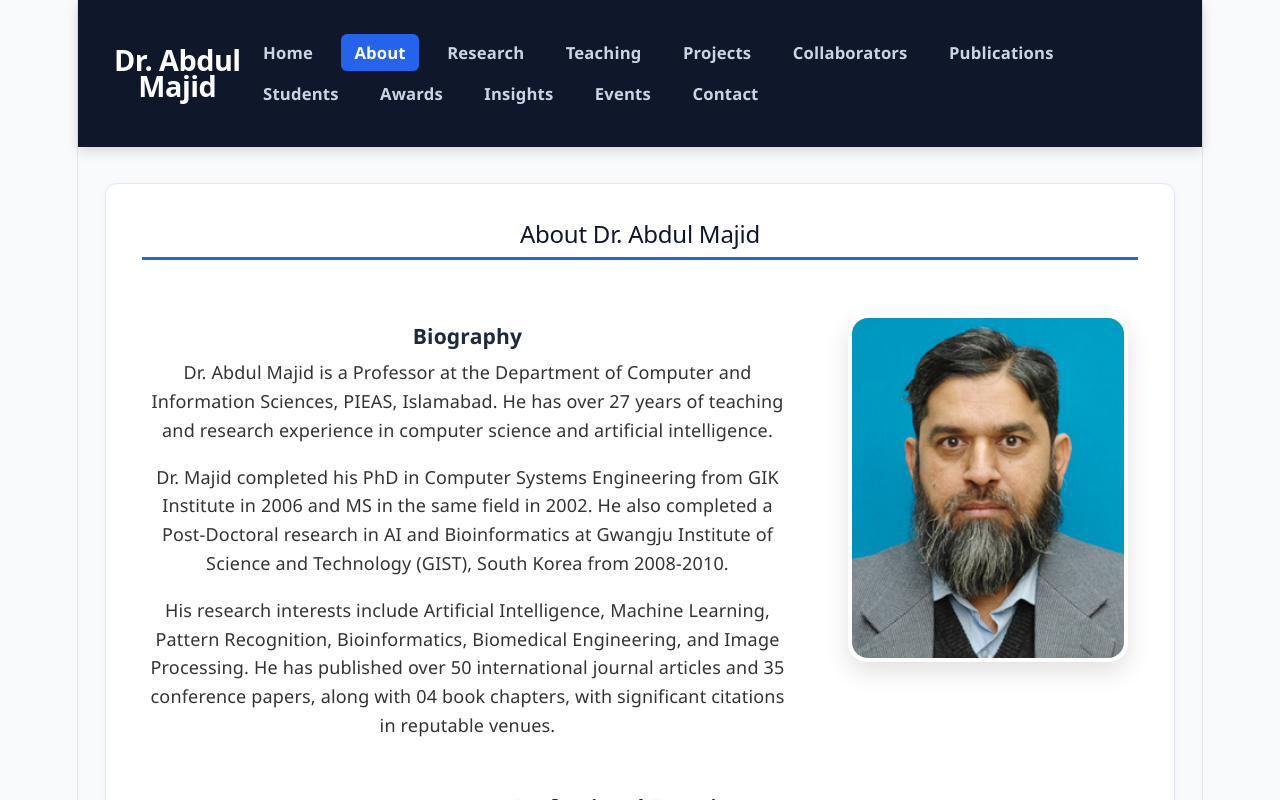
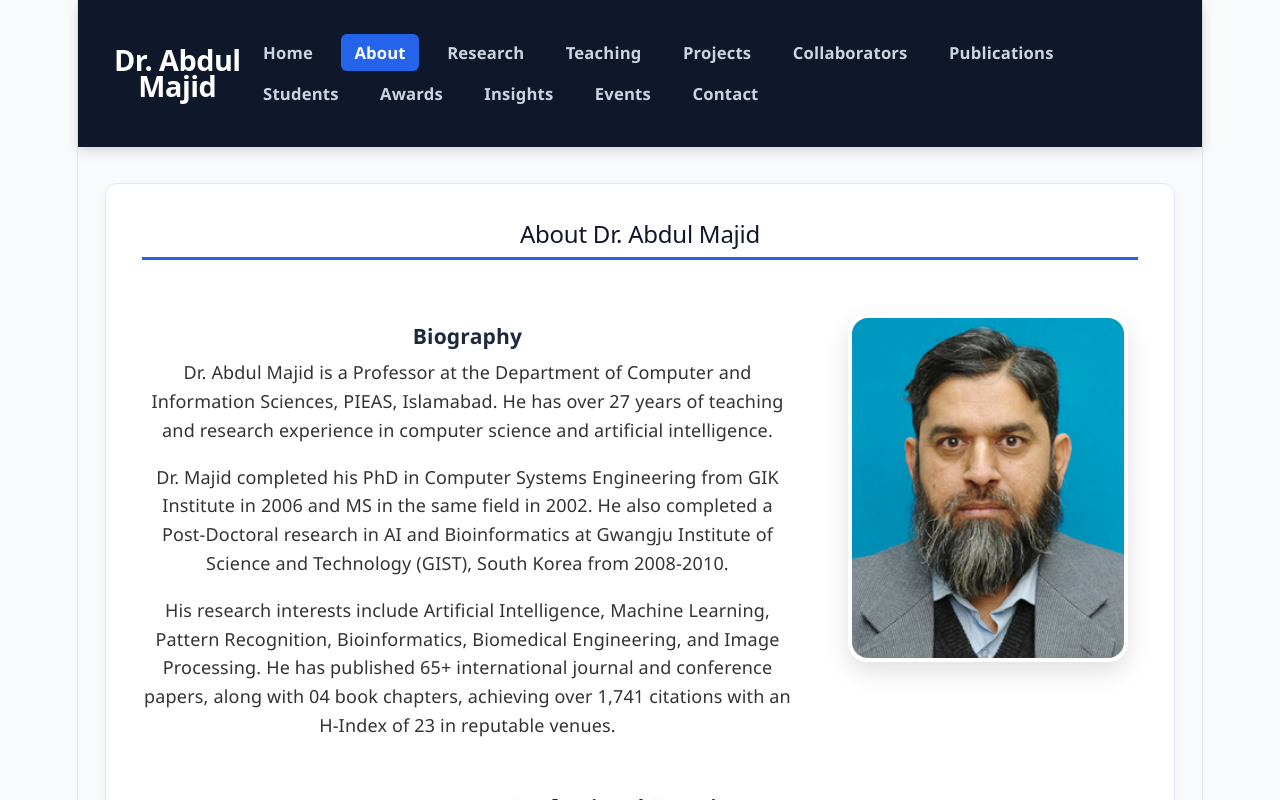
Before and after one commit to pesworking5-hash/sirmajid12, a React (Vite) app: page / in a window 1280 px wide. Both pictures are taken after a click on the link "About". Shown: the top 800 px of the page. Built offline with nearby package versions, Linux system fonts and the light colour scheme.

Commit message:
Final: fix About bio publication count (65+), citations (1741), H-Index (23)

```diff
--- a/src/pages/About.jsx
+++ b/src/pages/About.jsx
@@ -19,8 +19,8 @@ export default function About() {
           </p>
           <p>
             His research interests include Artificial Intelligence, Machine Learning, Pattern Recognition, Bioinformatics,
-            Biomedical Engineering, and Image Processing. He has published over 50 international journal articles and 35 conference papers,
-            along with 04 book chapters, with significant citations in reputable venues.
+            Biomedical Engineering, and Image Processing. He has published 65+ international journal and conference papers,
+            along with 04 book chapters, achieving over 1,741 citations with an H-Index of 23 in reputable venues.
           </p>
         </div>
 
```
